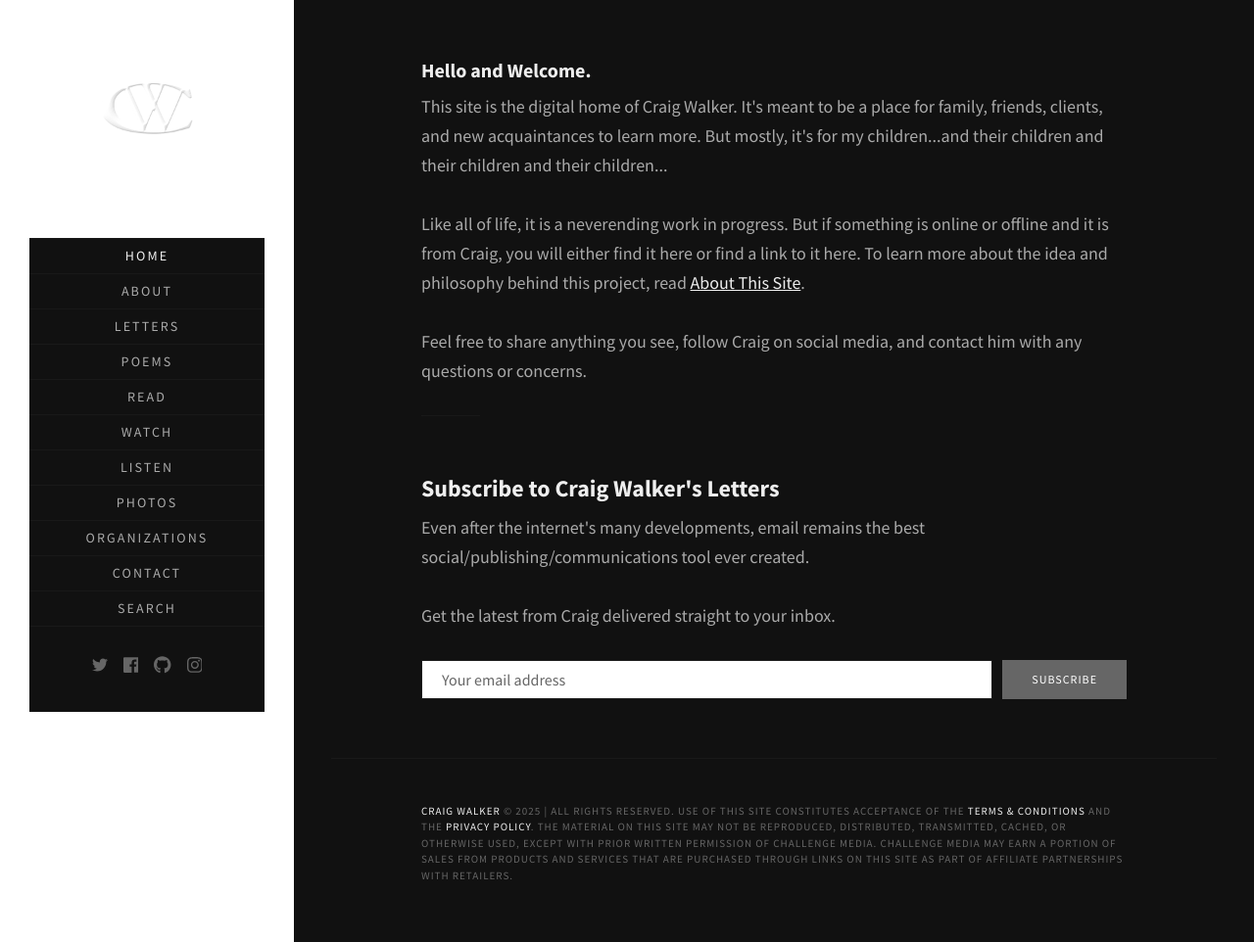
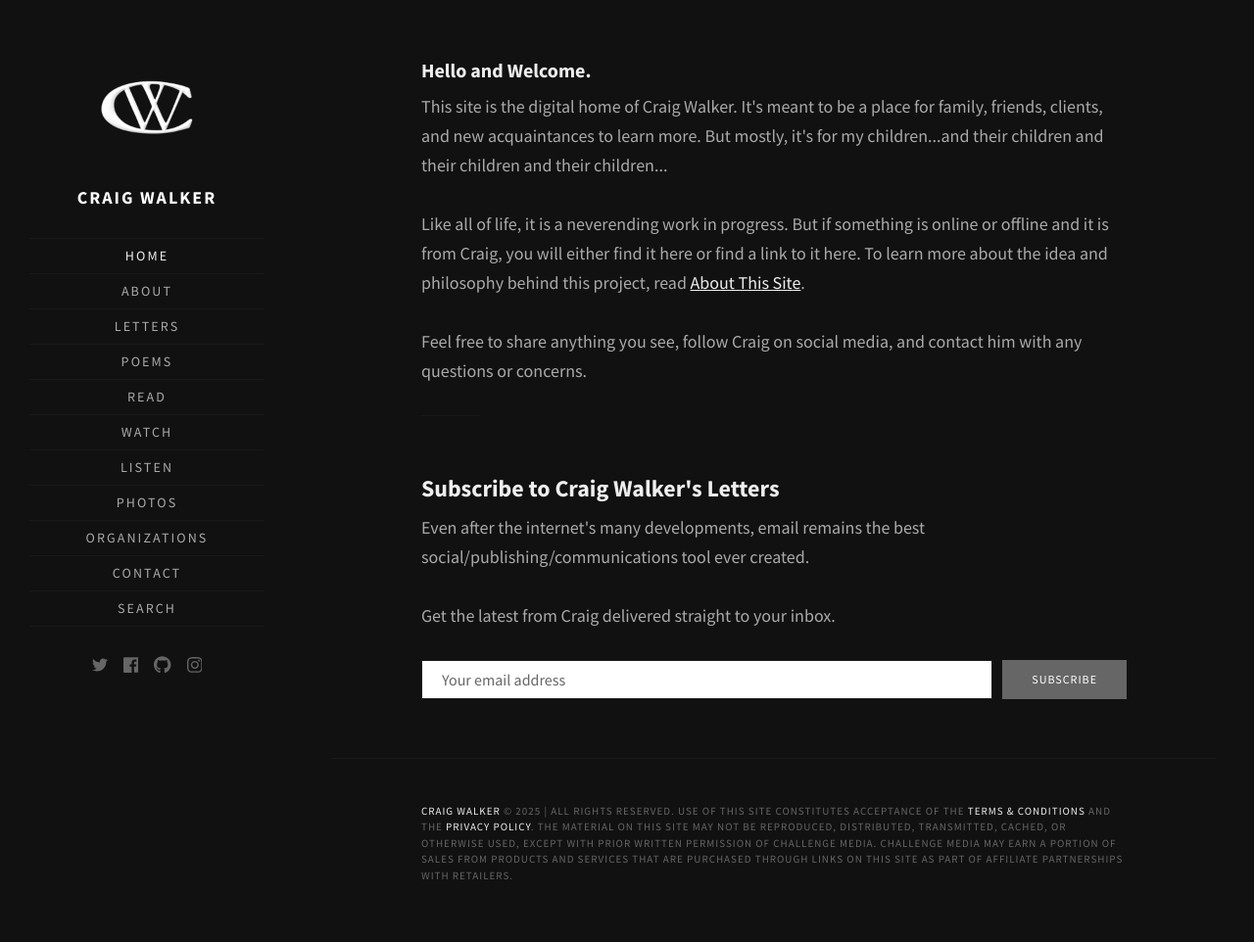
Before and after one commit to walkercraig/walkercraig, a Jekyll site: the page built from index.html, in a window 1280 px wide and 962 px high. Shown: the whole window at 98% size. Built offline with Jekyll 4.4.1, drawn with Linux system fonts in a browser that asks for light colours; some web fonts are replaced; the list of posts is cut into pages by our own code.

Commit message:
Update _header.scss

```diff
--- a/_sass/_header.scss
+++ b/_sass/_header.scss
@@ -3,7 +3,8 @@
  * ----------------------------------------------------------------------------
  */
 .site-header {
-  background-color: var(--background-color);
+  background: #111;
+  color: #fff;
 }
 
 .site-header-inside {
```
